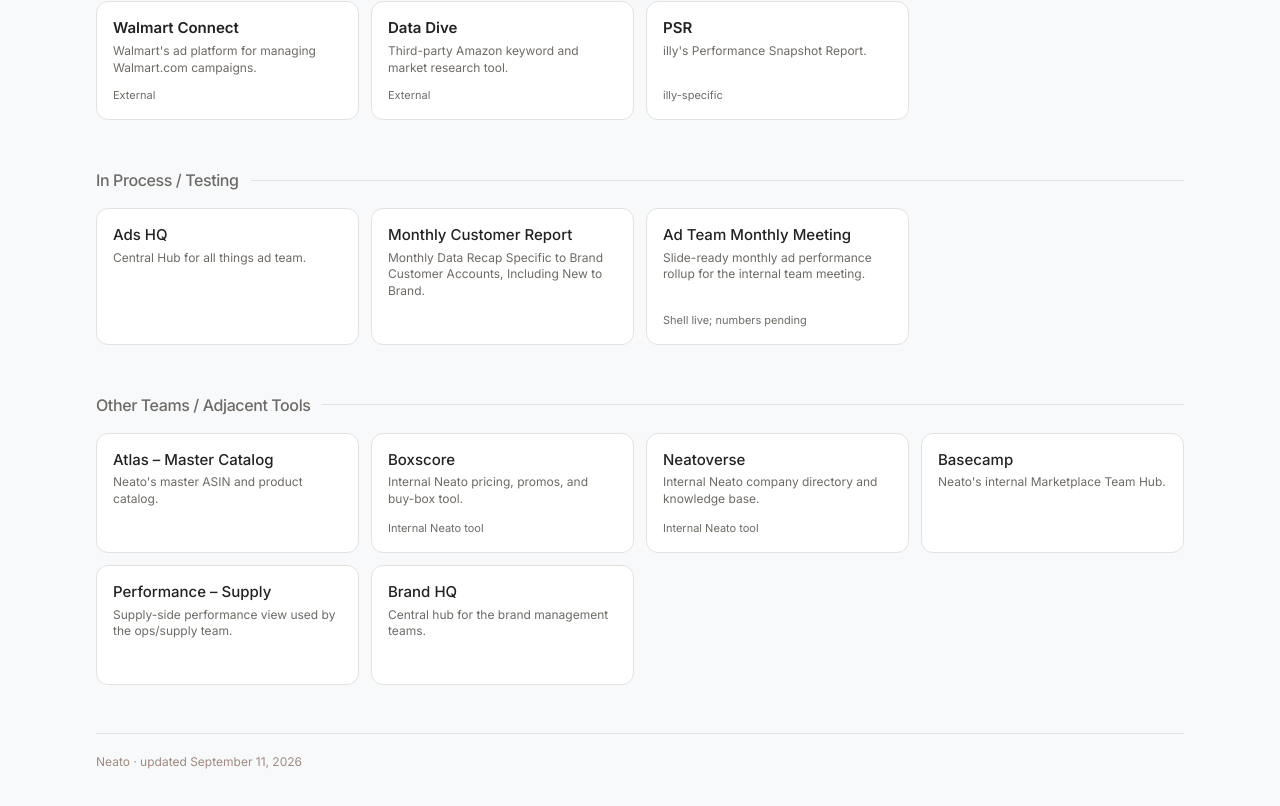
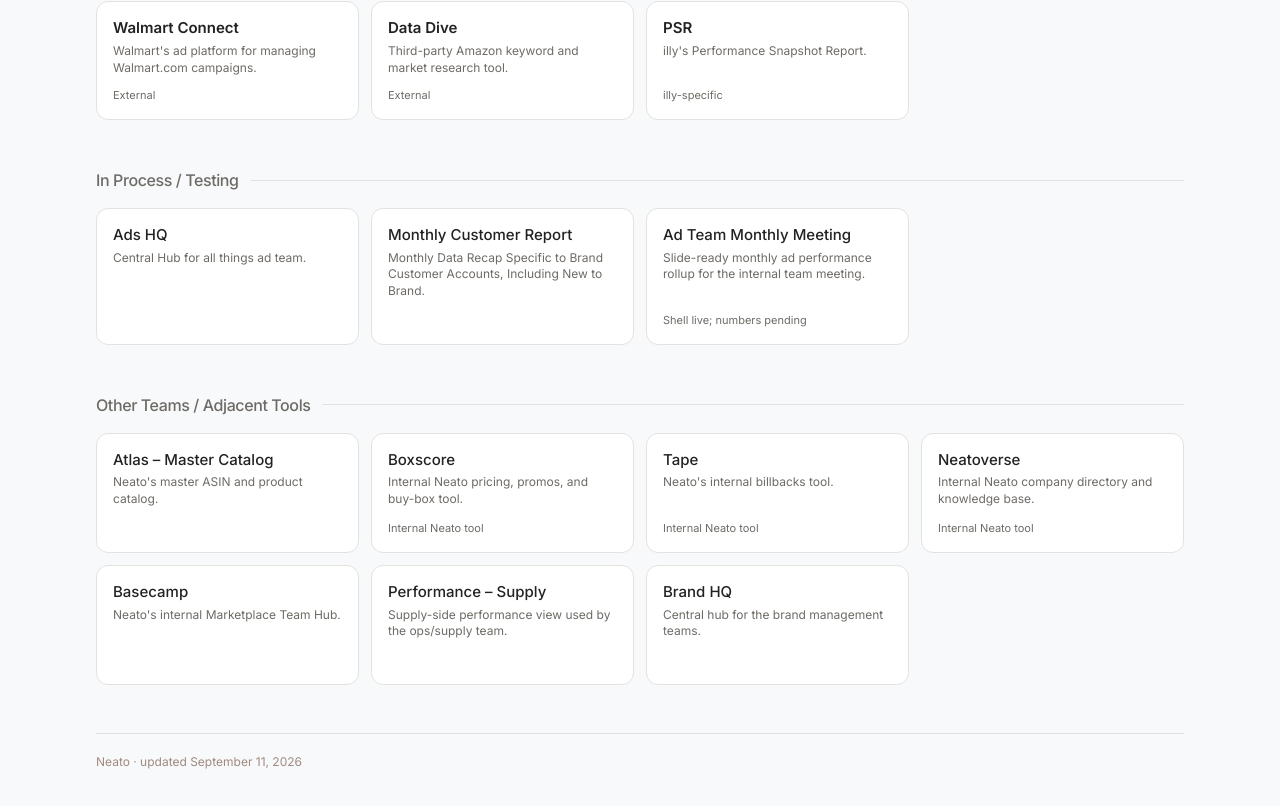
Before and after one commit to staceysilva-cpu/bri-dashboard-hub, a Next.js app: page / in a window 1280 px wide. Shown: the part 502-1308 px from the top of the page. Built offline with nearby package versions, Linux system fonts and the light colour scheme.

Commit message:
Add Tape tile to Other Teams / Adjacent Tools
Neato's internal billbacks tool. Placed alongside Boxscore (both are
financial/vendor-ops adjacent Internal Neato tools).

- Label: Tape
- URL: https://tape.neato.com/overview
- Section: Other Teams / Adjacent Tools

```diff
--- a/src/data/tiles.ts
+++ b/src/data/tiles.ts
@@ -159,6 +159,13 @@ export const sections: Section[] = [
         description: "Internal Neato pricing, promos, and buy-box tool.",
       },
       {
+        label: "Tape",
+        status: "live",
+        href: "https://tape.neato.com/overview",
+        note: "Internal Neato tool",
+        description: "Neato's internal billbacks tool.",
+      },
+      {
         label: "Neatoverse",
         status: "live",
         href: "https://neatoverse.vercel.app/",
```
